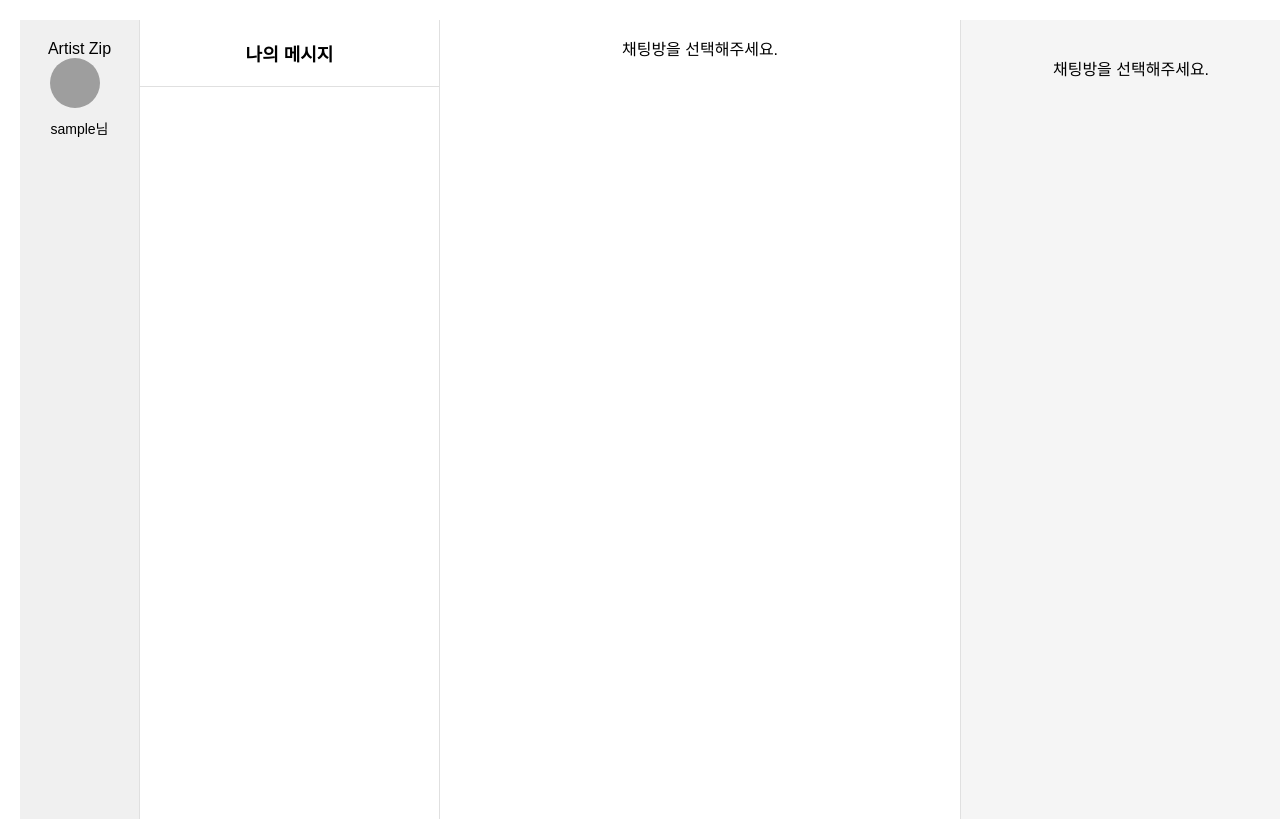
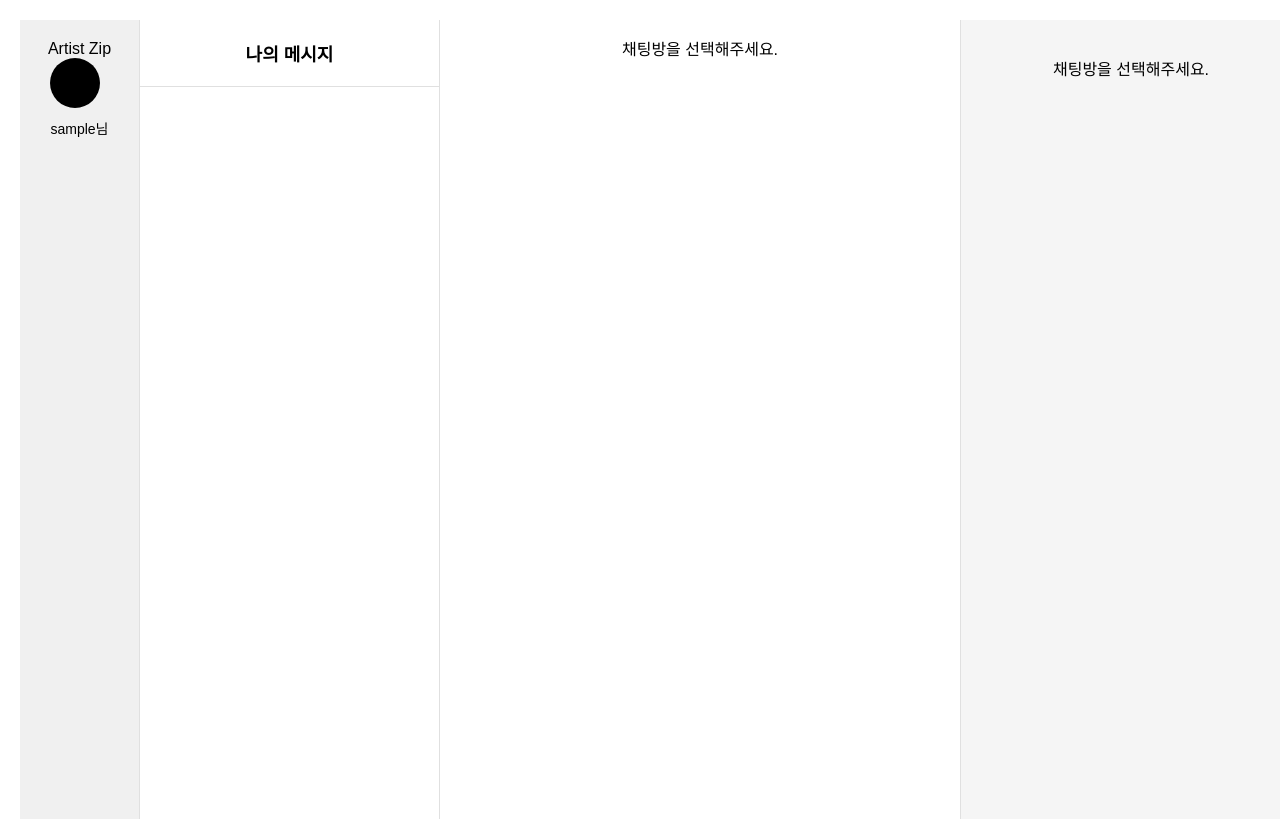
Before and after one commit to kdowon3/ArtistZip, a Django app: page /contact/ in a window 1280 px wide. Shown: the part 66-885 px from the top of the page. Run offline with Django 5.2, Linux system fonts and the light colour scheme; the visitor is signed in with stand-in values (Sample User, id 1); data that the repository does not hold is empty; grey boxes are pictures that could not be loaded.

Commit message:
FEAT:컨택트UI일부수정,기본프로필이미지추가

```diff
--- a/ArtistZip/Auth/templates/login.html
+++ b/ArtistZip/Auth/templates/login.html
@@ -30,6 +30,7 @@
                 <input type="password" id="id_password" name="password" required>
             </div>
             <div class="login-icons">
+                    <a href="{% provider_login_url 'kakao' %}">
                     <img src="{% static 'images/kakaotalk_icon.png' %}" alt="KakaoTalk" />
                 </a>
             </div>
--- a/ArtistZip/MyApp/templates/MyApp/contact.html
+++ b/ArtistZip/MyApp/templates/MyApp/contact.html
@@ -7,7 +7,7 @@
         {% if user.profile_picture %}
             <img src="{{ user.profile_picture.url }}" alt="{{ user.username }}" class="avatar" />
         {% else %}
-            <img src="{% static 'images/default-avatar.png' %}" alt="{{ user.username }}" class="avatar" />
+            <div class="avatar avatar-placeholder"></div>
         {% endif %}
         <span>{{ user.username }}님</span>
     </div>
@@ -20,17 +20,15 @@
                 {% for participant in chatroom.participants.all %}
                     {% if participant != user %}
                         <div class="chat-item">
-                            <a href="?chatroom_id={{ chatroom.id }}">
+                            <a href="?chatroom_id={{ chatroom.id }}" class="unstyled-link">
                                 {% if participant.profile_picture %}
                                     <img src="{{ participant.profile_picture.url }}" alt="{{ participant.username }}" class="avatar" />
                                 {% else %}
-                                    <img src="{% static 'images/default-avatar.png' %}" alt="{{ participant.username }}" class="avatar" />
+                                    <div class="avatar avatar-placeholder"></div>
                                 {% endif %}
                                 <div class="chat-info">
                                     <span class="chat-name">{{ participant.username }}</span>
-                                    <span class="chat-preview">{{ chatroom.last_message.content }}</span>
                                 </div>
-                                <span class="chat-time">{{ chatroom.last_message_time|date:"h:i A" }}</span>
                                 {% if chatroom.unread %}
                                     <span class="unread-indicator"></span>
                                 {% endif %}
@@ -57,7 +55,7 @@
                             {% if message.user.profile_picture %}
                                 <img src="{{ message.user.profile_picture.url }}" alt="{{ message.user.username }}" class="myprofile-image">
                             {% else %}
-                                <img src="{% static 'images/default-avatar.png' %}" alt="{{ message.user.username }}" class="myprofile-image">
+                                <div class="avatar avatar-placeholder"></div>
                             {% endif %}
                         </div>
                     </div>
@@ -76,7 +74,11 @@
     </div>
     <div class="user-profile">
         {% if other_user %}
-            <img src="{% if other_user.profile_picture %}{{ other_user.profile_picture.url }}{% else %}{% static 'images/default-avatar.png' %}{% endif %}" alt="{{ other_user.username }}" class="large-avatar" />
+            {% if other_user.profile_picture %}
+                <img src="{{ other_user.profile_picture.url }}" alt="{{ other_user.username }}" class="large-avatar" />
+            {% else %}
+                <div class="large-avatar avatar-placeholder"></div>
+            {% endif %}
             <h2>{{ other_user.username }}</h2>
             <div class="profile-info">
                 <div class="info-item">
@@ -110,3 +112,16 @@
     </div>
 </div>
 {% endblock %}
+
+<style>
+    .avatar-placeholder {
+        width: 40px;
+        height: 40px;
+        border-radius: 50%;
+        background-color: black;
+    }
+    .large-avatar.avatar-placeholder {
+        width: 100px;
+        height: 100px;
+    }
+</style>
--- a/ArtistZip/MyApp/templates/MyApp/profile.html
+++ b/ArtistZip/MyApp/templates/MyApp/profile.html
@@ -5,7 +5,7 @@
 <div class="profile-container">
     <h1>{{ profile_user.username }}님의 프로필</h1>
     <div class="chat-button">
-        <a href="{% url 'contact' %}?chatroom_id={{ chatroom_id }}" class="btn btn-primary">채팅하기</a>
+        <a href="{% url 'contact' %}?chatroom_id={{ chatroom_id }}" class='unstyled-link'>채팅하기</a>
     </div>
     <div class="profile-info">
         <p><strong>이름:</strong> {{ profile_user.username }}</p>
--- a/ArtistZip/static/css/styles.css
+++ b/ArtistZip/static/css/styles.css
@@ -1403,3 +1403,25 @@ canvas {
 .home-second {
     font-size: 100px;
 }
+
+.avatar-placeholder {
+    width: 40px;
+    height: 40px;
+    border-radius: 50%;
+    background-color: black;
+}
+.large-avatar.avatar-placeholder {
+    width: 100px;
+    height: 100px;
+}
+.myprofile-image.avatar-placeholder {
+    width: 100px;
+    height: 100px;
+    border-radius: 50%;
+    background-color: black;
+}
+
+.message.received .avatar {
+    order: -1; /* 프로필 사진을 왼쪽으로 배치 */
+    margin-right: 10px;
+}
```
Also changed, not shown: ArtistZip/MyApp/templates/MyApp/myprofile.html (+2 -6 lines).
